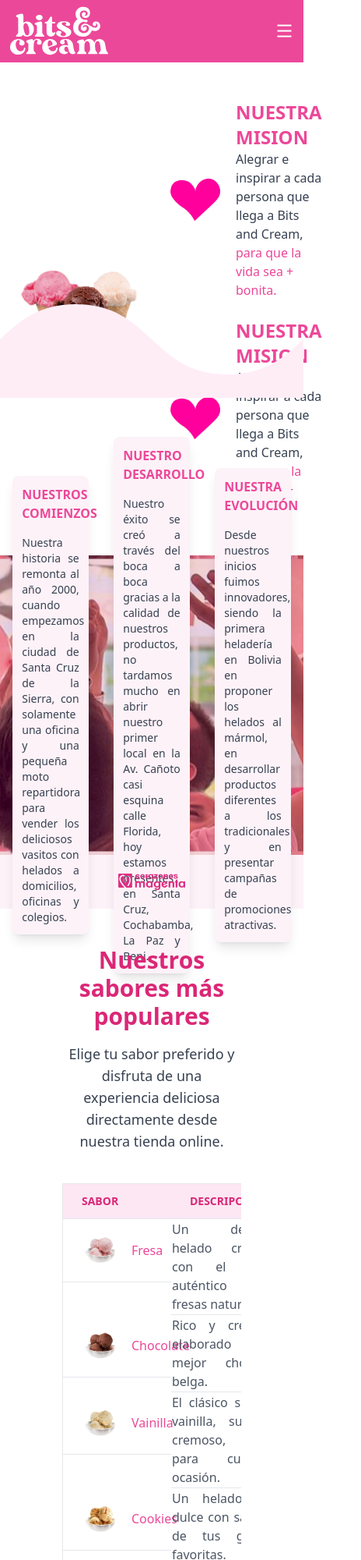
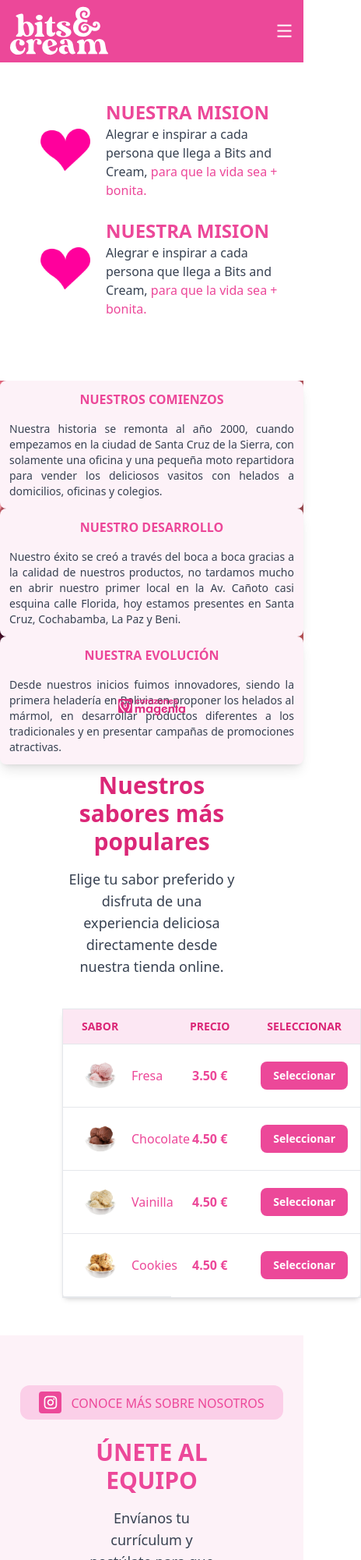
Before and after one commit to Alpego05/Tailwind, a website: page src/pages/about.html in a window 390 px wide. Shown: the top 2000 px of the page at 78% size, 464 px wide, since content can reach past the window. Drawn offline with nearby package versions, Linux system fonts and the light colour scheme.

Commit message:
about responsive

```diff
--- a/src/pages/about.html
+++ b/src/pages/about.html
@@ -34,7 +34,7 @@
 
 
             <!-- Navbar -->
-            <nav class="hidden md:block p-0 m-0 font-bold ">
+            <nav class="hidden md:block p-0 m-0 font-semibold text-sm">
                 <ul class="flex space-x-6 ">
                     <li><a href="#" class="hover:opacity-75 transition duration-200 text-yellow-400">PRODUCTOS</a></li>
                     <li><a href="#" class="hover:opacity-75 transition duration-200">DESCUENTOS</a></li>
@@ -68,15 +68,15 @@
     <section class=" mx-auto py-12 px-6">
 
         <!-- md:grid-cols-2 -->
-        <div class="grid grid-cols-2  gap-8 items-center">
+        <div class="flex justify-center items-center pl-5">
             <!-- Imagen -->
-            <div class="flex justify-center">
+            <div class="flex justify-center hidden lg:block ">
                 <img src="../assets/images/Acerca-de-Bits.jpg " alt="Helados" class="w-64 md:w-96">
             </div>
 
             <div class="space-y-6 ">
                 <!-- primer bloque -->
-                <div class="flex items-center">
+                <div class="flex items-center justify-center">
                     <img class="w-20 p-2 mr-3" src="../assets/images/corazon-Punteo.jpg">
                     <div class="w-3/4">
                         <h2 class="text-pink-500 font-bold text-2xl">NUESTRA MISION</h2>
@@ -88,7 +88,7 @@
                 </div>
 
                 <!-- segundo bloque -->
-                <div class="flex items-center">
+                <div class="flex items-center justify-center">
                     <img class="w-20 p-2 mr-3" src="../assets/images/corazon-Punteo.jpg">
                     <div class="w-3/4">
                         <h2 class="text-pink-500 font-bold text-2xl">NUESTRA MISION</h2>
@@ -104,13 +104,13 @@
     </section>
 
     <!-- imagen absolute -->
-    <img class="w-full absolute barrier" src="../assets/images/barra.svg">
+    <img class="w-full hidden lg:block absolute barrier" src="../assets/images/barra.svg">
 
     <!-- Segunda sección  -->
-    <section class="flex w-full justify-around bg-2 h-96 items-center">
+    <section class="flex w-full justify-around bg-2 h-96 items-center p- mt-8 flex-col md:flex-row">
 
         <!-- Card 1 -->
-        <div class=" rounded-lg shadow-lg p-3 w-1/4 bg-pink-50">
+        <div class=" rounded-lg shadow-lg p-3 md:w-1/4 bg-pink-50 ">
             <h3 class="text-pink-500 font-bold text-md mb-4 text-center">NUESTROS COMIENZOS</h3>
             <p class="text-gray-700 text-sm text-justify">
                 Nuestra historia se remonta al año 2000, cuando empezamos en la ciudad de Santa Cruz de la Sierra, con
@@ -119,7 +119,7 @@
             </p>
         </div>
         <!-- Card 2 -->
-        <div class=" rounded-lg shadow-lg p-3 w-1/4 bg-pink-50">
+        <div class=" rounded-lg shadow-lg p-3 md:w-1/4 bg-pink-50">
             <h3 class="text-pink-500 font-bold text-md mb-4 text-center">NUESTRO DESARROLLO</h3>
             <p class="text-gray-700 text-sm text-justify">
                 Nuestro éxito se creó a través del boca a boca gracias a la calidad de nuestros productos, no tardamos
@@ -128,7 +128,7 @@
             </p>
         </div>
         <!-- Card 3 -->
-        <div class=" rounded-lg shadow-lg p-3 w-1/4 bg-pink-50">
+        <div class=" rounded-lg shadow-lg p-3 md:w-1/4 bg-pink-50">
             <h3 class="text-pink-500 font-bold text-md mb-4 text-center">NUESTRA EVOLUCIÓN</h3>
             <p class="text-gray-700 text-sm text-justify">
                 Desde nuestros inicios fuimos innovadores, siendo la primera heladería en Bolivia en proponer los
@@ -155,33 +155,29 @@
         </div>
 
         <!-- Tabla -->
-        <div class="overflow-x-auto">
             <table class="min-w-full border border-gray-200 rounded-lg shadow-md">
 
                 <!-- encabezado de la tabla -->
                 <tr class="bg-pink-100 text-pink-600">
-                    <th class="text-left py-3 px-6 font-semibold uppercase text-sm border-b border-gray-200">
-                        Sabor</th>
-                    <th class="text-left py-3 px-6 font-semibold uppercase text-sm border-b border-gray-200">
-                        Descripción</th>
-                    <th class="text-center py-3 px-6 font-semibold uppercase text-sm border-b border-gray-200">
-                        Precio</th>
-                    <th class="text-center py-3 px-6 font-semibold uppercase text-sm border-b border-gray-200">
-                        Seleccionar</th>
+                    <th class="text-left py-3 px-6 font-semibold uppercase text-sm border-b border-gray-200">Sabor</th>
+                    <!-- <th class="text-left py-3 px-6 font-semibold uppercase text-sm border-b border-gray-200 hidden md:block">
+                        Descripción</th> -->
+                    <th class="text-center py-3 px-6 font-semibold uppercase text-sm border-b border-gray-200">Precio</th>
+                    <th class="text-center py-3 px-6 font-semibold uppercase text-sm border-b border-gray-200">Seleccionar</th>
                 </tr>
 
                 <tbody>
                     <!-- Fila 1 -->
-                    <tr class="hover:bg-pink-50">
+                    <tr class="hover:bg-pink-50  " >
 
                         <td class="py-4 px-6 text-pink-500 border-b border-gray-200 flex items-center">
-                            <img src="../assets/images/about-flavours/fresas.jpg" alt="Helado de Fresa"
+                            <img src="../assets/images/about-flavours/fresas.jpg"
                                 class="w-12 h-12 rounded-full mr-4">
                             Fresa
                         </td>
 
-                        <td class="text-gray-600 border-b border-gray-200 text-justify">Un delicioso helado cremoso con
-                            el sabor auténtico de fresas naturales.</td>
+                        <!-- <td class="text-gray-600 border-b border-gray-200 text-justify hidden md:block">Un delicioso helado cremoso con
+                            el sabor auténtico de fresas naturales.</td> -->
                         <td class="text-center text-pink-500 font-bold border-b border-gray-200">3.50 € </td>
                         <td class="text-center border-b border-gray-200">
                             <button
@@ -195,13 +191,13 @@
                     <tr class="hover:bg-pink-50">
 
                         <td class="py-4 px-6 text-pink-500 border-b border-gray-200 flex items-center">
-                            <img src="../assets/images/about-flavours/choco.jpg" alt="Helado de Fresa"
+                            <img src="../assets/images/about-flavours/choco.jpg"
                                 class="w-12 h-12 rounded-full  mr-4">
                             Chocolate
                         </td>
 
-                        <td class="text-gray-600 border-b border-gray-200 text-justify ">Rico y cremoso, elaborado con
-                            el mejor chocolate belga.</td>
+                        <!-- <td class="text-gray-600 border-b border-gray-200 text-justify hidden md:block">Rico y cremoso, elaborado con
+                            el mejor chocolate belga.</td> -->
                         <td class="text-center text-pink-500 font-bold border-b border-gray-200">4.50 € </td>
                         <td class="text-center border-b border-gray-200">
                             <button
@@ -215,13 +211,13 @@
                     <tr class="hover:bg-pink-50">
 
                         <td class="py-4 px-6 text-pink-500 border-b border-gray-200 flex items-center">
-                            <img src="../assets/images/about-flavours/vainilla.jpg" alt="Helado de Fresa"
+                            <img src="../assets/images/about-flavours/vainilla.jpg"
                                 class="w-12 h-12 rounded-full  mr-4">
                             Vainilla
                         </td>
 
-                        <td class="text-gray-600 border-b border-gray-200 text-justify ">El clásico sabor a vainilla,
-                            suave y cremoso, ideal para cualquier ocasión.</td>
+                        <!-- <td class="text-gray-600 border-b border-gray-200 text-justify hidden md:block">El clásico sabor a vainilla,
+                            suave y cremoso, ideal para cualquier ocasión.</td> -->
                         <td class="text-center text-pink-500 font-bold border-b border-gray-200">4.50 € </td>
                         <td class="text-center border-b border-gray-200">
                             <button
@@ -236,14 +232,14 @@
                     <tr class="hover:bg-pink-50">
 
                         <td class="py-4 px-6 text-pink-500 border-b border-gray-200 flex items-center">
-                            <img src="../assets/images/about-flavours/cookies.jpg" alt="Helado de Fresa"
+                            <img src="../assets/images/about-flavours/cookies.jpg"
                                 class="w-12 h-12 rounded-full  mr-4">
                             <!-- rounded-full, para que no se vea feo con el hover -->
                             Cookies
                         </td>
 
-                        <td class="text-gray-600 border-b border-gray-200 text-justify ">Un helado muy dulce con sabor
-                            al de tus galletas favoritas.</td>
+                        <!-- <td class="text-gray-600 border-b border-gray-200 text-justify hidden md:block">Un helado muy dulce con sabor
+                            al de tus galletas favoritas.</td> -->
                         <td class="text-center text-pink-500 font-bold border-b border-gray-200">4.50 € </td>
                         <td class="text-center border-b border-gray-200">
                             <button
@@ -253,7 +249,6 @@
                         </td>
                     </tr>
             </table>
-        </div>
     </section>
 
     <section class="text-center py-16 px-4 bg-pink-50 flex flex-col items-center">
```
Also changed, not shown: src/index.html (+1 -1 lines), src/pages/login.html (+1 -1 lines).
